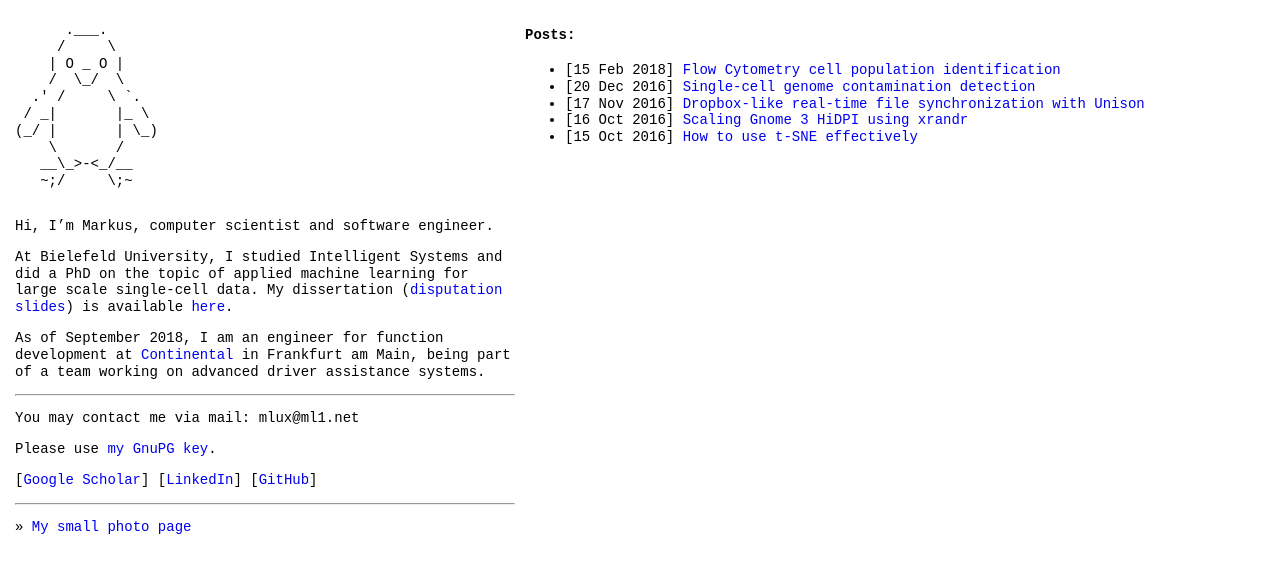
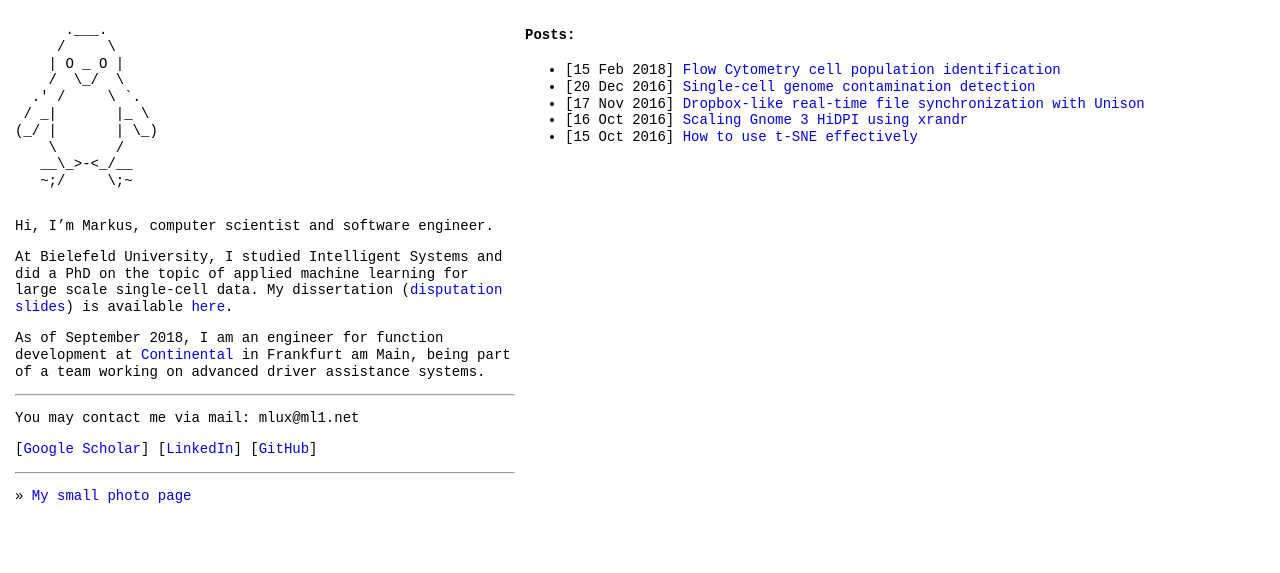
Before and after one commit to mlux86/mlux86.github.io, a Jekyll site: the page built from index.md, in a window 1280 px wide. Shown: the top 573 px of the page. Built offline with Jekyll 4.4.1, drawn with Linux system fonts in a browser that asks for light colours; nearby versions of some CDN libraries.

Commit message:
Updated index for removed GPG key.

```diff
--- a/index.md
+++ b/index.md
@@ -15,8 +15,6 @@ You may contact me via mail: m<span style="display: none">AS=)§("</span>l<span
 none">dz8(-lq</span>u<span style="display: none">%$Wao</span>x@ml<span style="display:
 none">=AD"!fa</span>1.net
 
-Please use [my GnuPG key](mlux.asc).
-
 [[Google Scholar](https://scholar.google.de/citations?user=qUFFeisAAAAJ)]   [[LinkedIn](https://www.linkedin.com/in/markus-lux-a88058107/)]   [[GitHub](https://github.com/mlux86)]
 
 <hr/>
```
